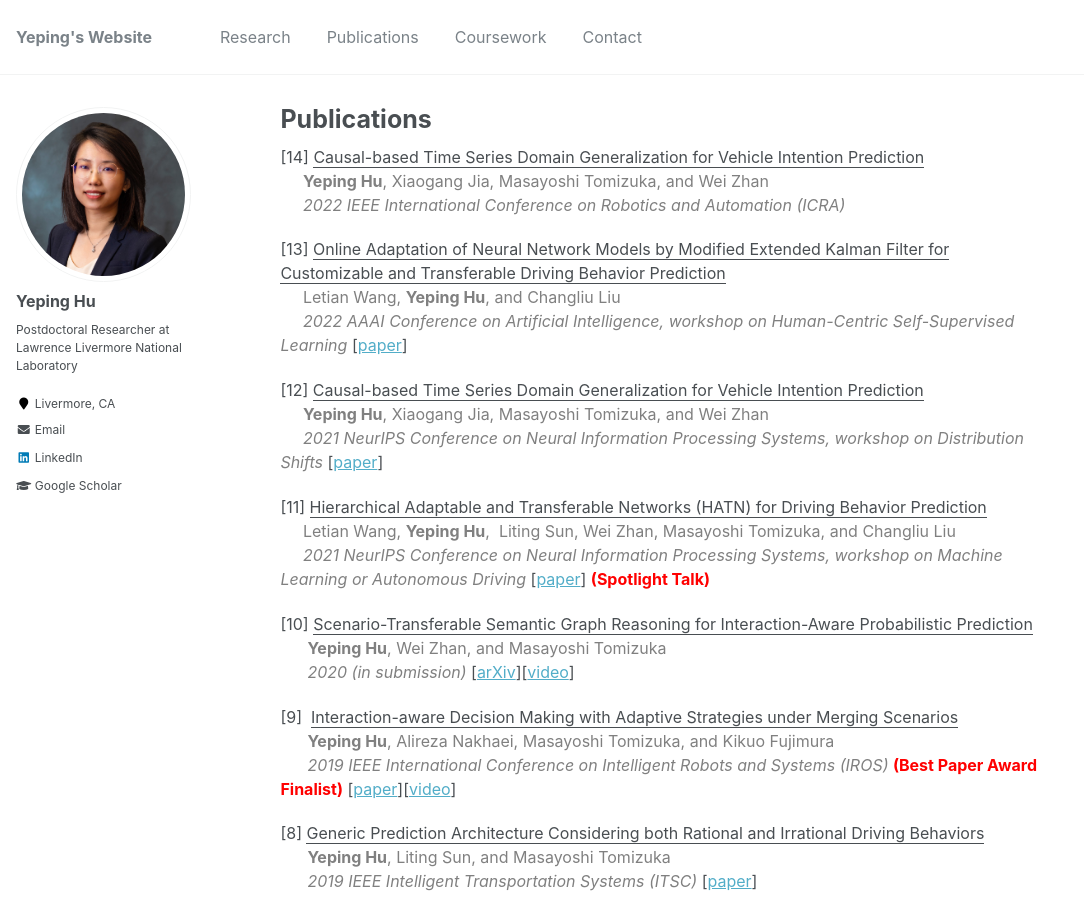
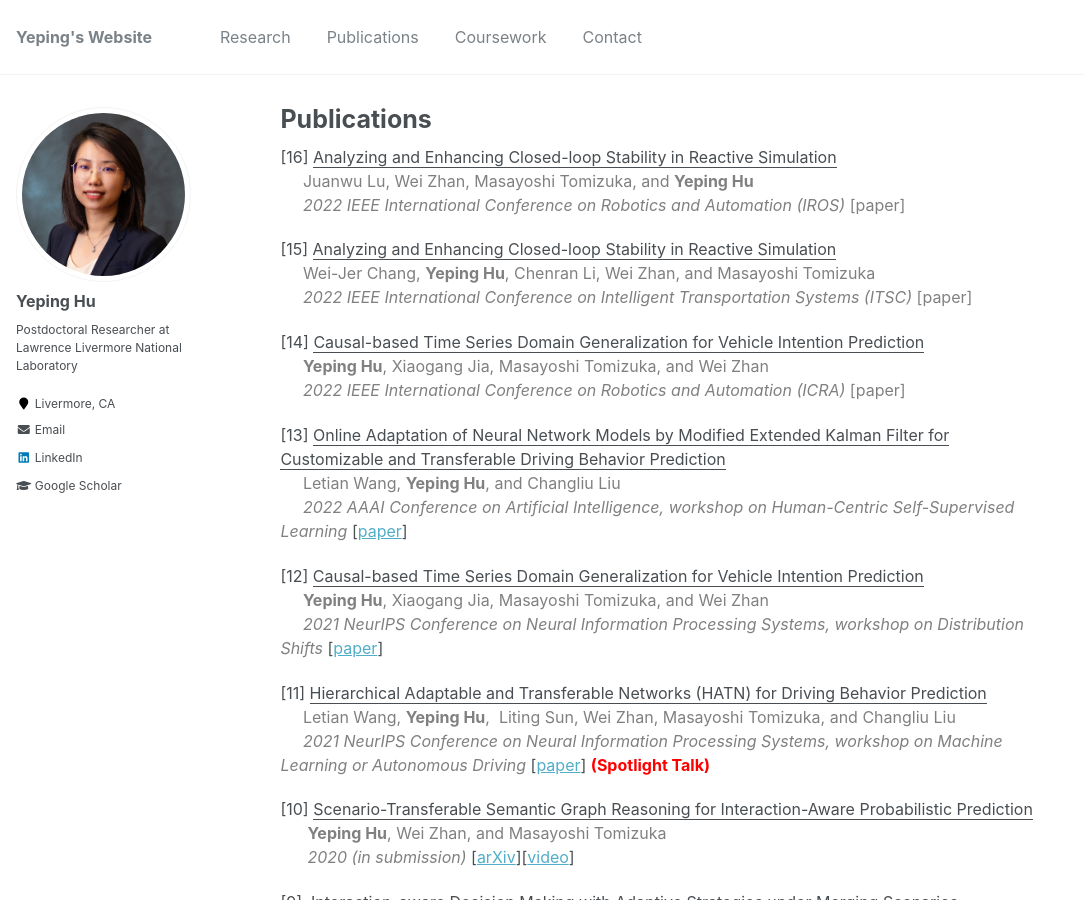
Before and after one commit to Yeping-Hu/yeping-hu.github.io, a Jekyll site: the page built from _pages/publications.md, in a window 1280 px wide and 900 px high. Shown: the whole window, without its empty margins (0-1084 px from the left). Built offline with Jekyll 4.4.1, drawn with Linux system fonts in a browser that asks for light colours; a script that is not in the unit is left out.

Commit message:
update publication

```diff
--- a/_pages/publications.md
+++ b/_pages/publications.md
@@ -10,9 +10,11 @@ body, td {
    font-size: 16px;
 }
 </style>
+[16] <u>Analyzing and Enhancing Closed-loop Stability in Reactive Simulation</u><br />&nbsp;&nbsp;&nbsp;&nbsp;<span style="color:gray"> Juanwu Lu, Wei Zhan, Masayoshi Tomizuka, and **Yeping Hu**</span><br /><span style="color:gray">&nbsp;&nbsp;&nbsp;&nbsp;&nbsp;*2022 IEEE International Conference on Robotics and Automation (IROS)* [paper]
 
+[15] <u>Analyzing and Enhancing Closed-loop Stability in Reactive Simulation</u><br />&nbsp;&nbsp;&nbsp;&nbsp;<span style="color:gray"> Wei-Jer Chang, **Yeping Hu**, Chenran Li, Wei Zhan, and Masayoshi Tomizuka</span><br /><span style="color:gray">&nbsp;&nbsp;&nbsp;&nbsp;&nbsp;*2022 IEEE International Conference on Intelligent Transportation Systems (ITSC)* [paper]
 
-[14] <u>Causal-based Time Series Domain Generalization for Vehicle Intention Prediction</u><br />&nbsp;&nbsp;&nbsp;&nbsp;<span style="color:gray"> **Yeping Hu**, Xiaogang Jia, Masayoshi Tomizuka, and Wei Zhan</span><br /><span style="color:gray">&nbsp;&nbsp;&nbsp;&nbsp;&nbsp;*2022 IEEE International Conference on Robotics and Automation (ICRA)*
+[14] <u>Causal-based Time Series Domain Generalization for Vehicle Intention Prediction</u><br />&nbsp;&nbsp;&nbsp;&nbsp;<span style="color:gray"> **Yeping Hu**, Xiaogang Jia, Masayoshi Tomizuka, and Wei Zhan</span><br /><span style="color:gray">&nbsp;&nbsp;&nbsp;&nbsp;&nbsp;*2022 IEEE International Conference on Robotics and Automation (ICRA)* [paper]
 
 [13] <u>Online Adaptation of Neural Network Models by Modified Extended Kalman Filter for Customizable and Transferable Driving Behavior Prediction</u><br />&nbsp;&nbsp;&nbsp;&nbsp;&nbsp;<span style="color:gray">Letian Wang, **Yeping Hu**, and Changliu Liu</span><br /><span style="color:gray">&nbsp;&nbsp;&nbsp;&nbsp;&nbsp;*2022 AAAI Conference on Artificial Intelligence, workshop on Human-Centric Self-Supervised Learning*</span> [[paper](https://arxiv.org/abs/2112.06129){:target="_blank"}]
 
```
